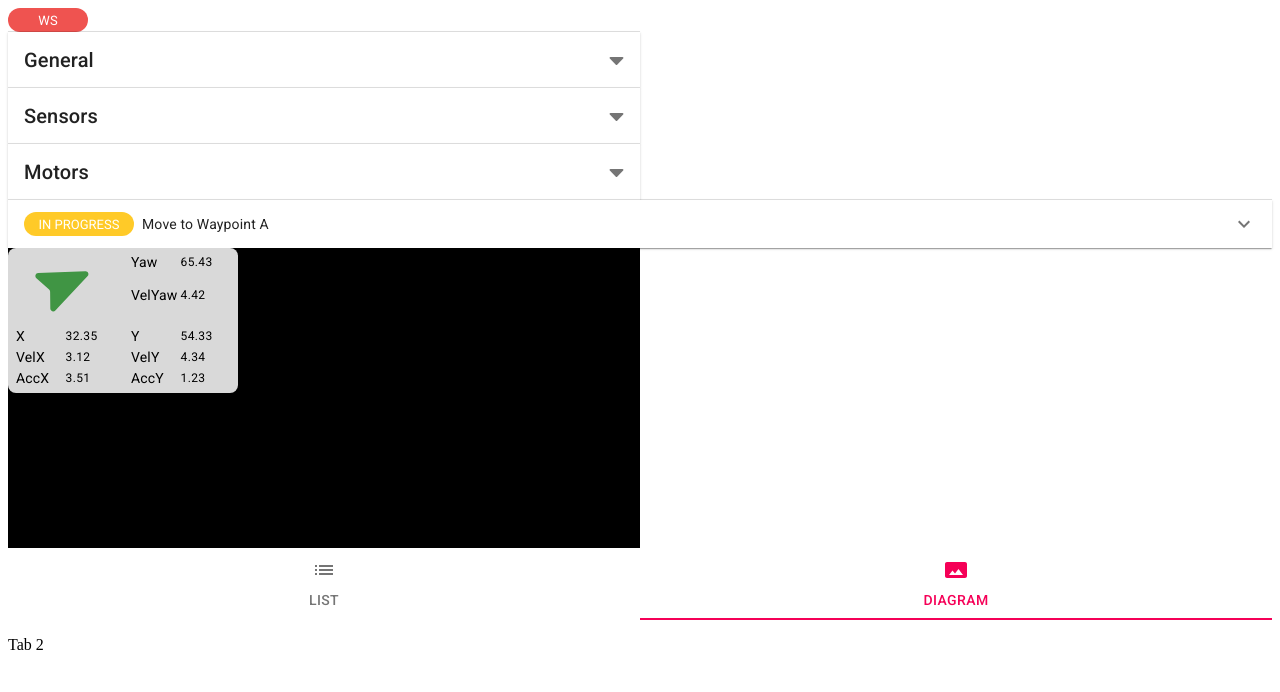
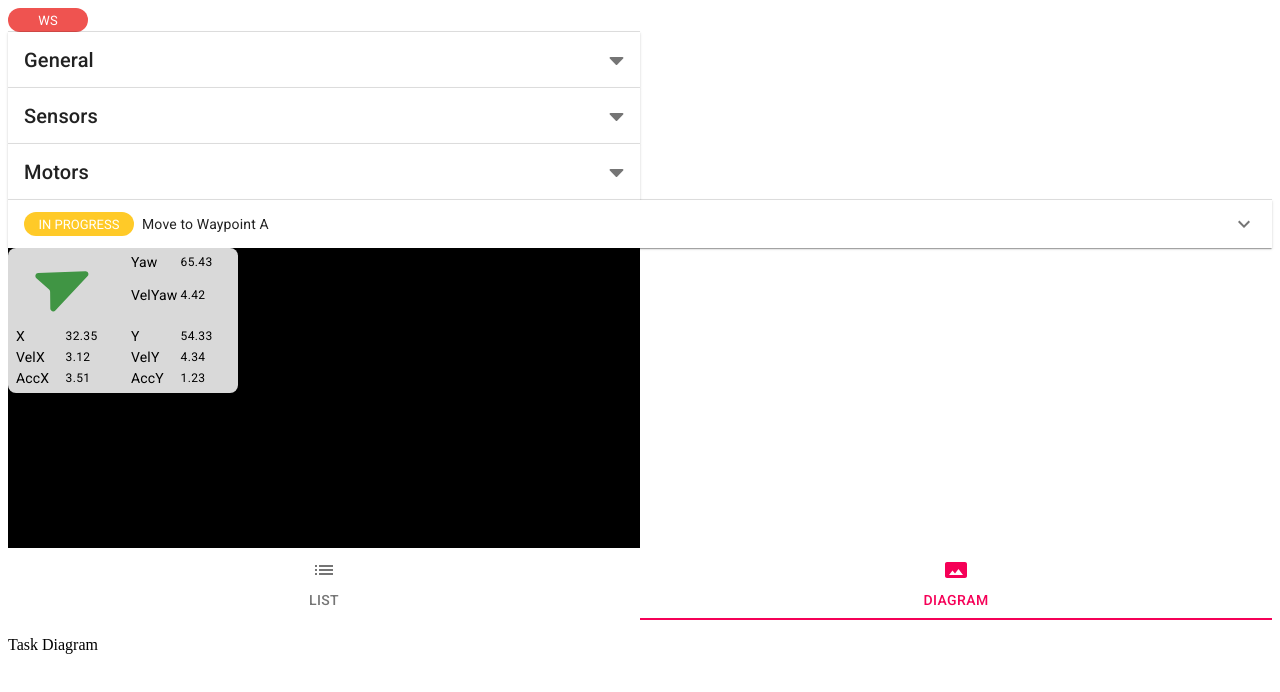
Before and after one commit to SebastianLiando/amr-web-gui-schaeffler, a React (Create React App) app in the folder amr-web-app/: page / in a window 1280 px wide. Both pictures are taken after a click on the tab "DIAGRAM". Shown: the top 692 px of the page. Built offline with nearby package versions, Linux system fonts and the light colour scheme; no server answers.

Commit message:
Add initial task diagram

```diff
--- /dev/null
+++ b/amr-web-app/src/components/task-list/diagram/task-diagram.js
@@ -0,0 +1,8 @@
+import { Box } from '@material-ui/core'
+import React from 'react'
+
+const taskDiagram = () => {
+  return <Box>Task Diagram</Box>
+}
+
+export default taskDiagram
--- a/amr-web-app/src/components/task-list/tab/tasks-tab.js
+++ b/amr-web-app/src/components/task-list/tab/tasks-tab.js
@@ -2,6 +2,7 @@ import { Box, makeStyles, Tab, Tabs } from '@material-ui/core'
 import { Panorama, List } from '@material-ui/icons'
 import React, { useCallback } from 'react'
 import TabPanel from '../../tabs/panel/tabs-panel'
+import TaskDiagram from '../diagram/task-diagram'
 import TasksList from '../list/tasks-list'
 import { taskTabs } from './const'
 
@@ -38,7 +39,7 @@ const tasksTab = ({ value = 0, onTabChange, tasks = [] }) => {
           <TasksList tasks={tasks} />
         </TabPanel>
         <TabPanel currentValue={value} activeValue={taskTabs.DIAGRAM}>
-          Tab 2
+          <TaskDiagram />
         </TabPanel>
       </Box>
     </Box>
```
